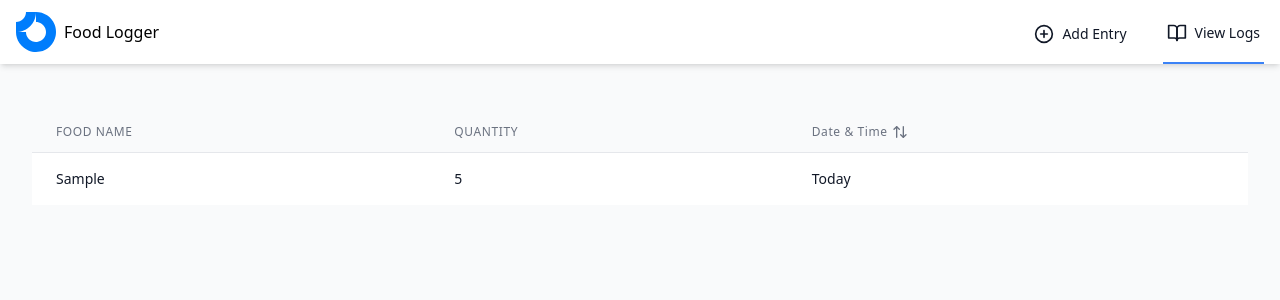
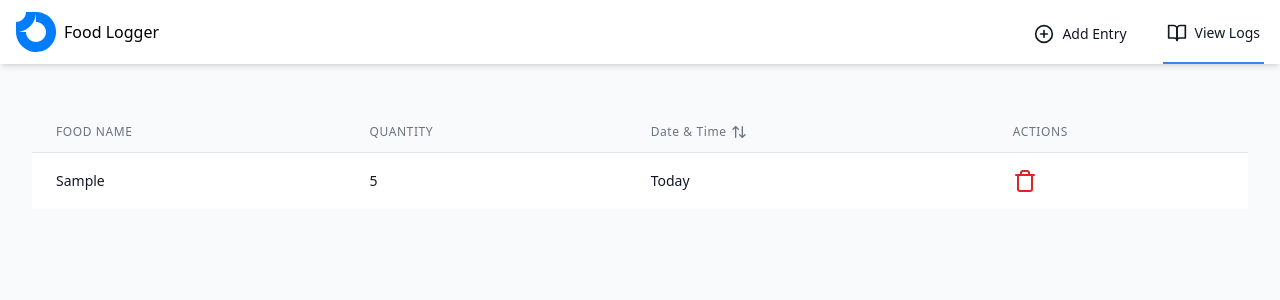
Before and after one commit to mjontop/foodlogger, a React (Vite) app: page / in a window 1280 px wide. Both pictures are taken after typing "Sample", "5" into the empty fields and a click on the button "Add Entry". Shown: the top 300 px of the page. Built offline with nearby package versions, Linux system fonts and the light colour scheme.

Commit message:
Add consequence field to food entries and implement delete functionality

```diff
--- a/src/components/FoodEntryForm.tsx
+++ b/src/components/FoodEntryForm.tsx
@@ -25,11 +25,13 @@ export function FoodEntryForm() {
       return;
     }
 
+
     saveFoodEntry({
       id: crypto.randomUUID(),
       foodName: foodName.trim(),
       quantity: parseFloat(quantity),
       dateTime,
+      consequence:""
     });
 
     if(!isAddingAnoter){
--- a/src/components/FoodLogTable.tsx
+++ b/src/components/FoodLogTable.tsx
@@ -1,4 +1,4 @@
-import React from 'react';
+import React, { useState } from 'react';
 import {
   createColumnHelper,
   flexRender,
@@ -7,8 +7,8 @@ import {
   getSortedRowModel,
 } from '@tanstack/react-table';
 import { FoodEntry } from '../types';
-import { getFoodEntries } from '../utils/storage';
-import { ArrowUpDown } from 'lucide-react';
+import { getFoodEntries, deleteFoodEntry } from '../utils/storage';
+import { ArrowUpDown, TrashIcon } from 'lucide-react';
 import { getReadableDate } from '../utils/date-time';
 
 const columnHelper = createColumnHelper<FoodEntry>();
@@ -36,10 +36,49 @@ const columns = [
     },
     cell: (info) => getReadableDate(info.getValue()),
   }),
+  // columnHelper.accessor('consequence', {
+  //   header: 'Consequence',
+  //   cell: ({ row }) => {
+  //     const [value, setValue] = useState(row.getValue('consequence'));
+
+  //     const handleChange = (e) => {
+  //       setValue(e.target.value);
+  //       // Update the consequence in the data source if needed
+  //       row.original.consequence = e.target.value;
+  //     };
+
+  //     return (
+  //       <input
+  //         type="text"
+  //         value={value}
+  //         onChange={handleChange}
+  //         className="border border-gray-300 rounded px-2 py-1"
+  //       />
+  //     );
+  //   },
+  // }),
+  columnHelper.display({
+    id: 'actions',
+    header: 'Actions',
+    cell: ({ row }) => (
+      <TrashIcon
+        onClick={() => {
+          if (window.confirm('Are you sure you want to delete this entry?')) {
+            console.log(row.original.id)
+            deleteFoodEntry(row.original.id);
+            window.location.reload(); // Reload to reflect changes
+          }
+        }}
+        className="text-red-600 hover:text-red-800 cursor-pointer"
+      >
+        Delete
+      </TrashIcon>
+    ),
+  }),
 ];
 
 export function FoodLogTable() {
-  const [data] = React.useState(getFoodEntries());
+  const [data] = useState(getFoodEntries());
 
   const table = useReactTable({
     data,
--- a/src/types.ts
+++ b/src/types.ts
@@ -3,4 +3,5 @@ export interface FoodEntry {
   foodName: string;
   quantity: number;
   dateTime: string;
+  consequence: string;
 }
--- a/src/utils/storage.ts
+++ b/src/utils/storage.ts
@@ -12,3 +12,10 @@ export const saveFoodEntry = (entry: FoodEntry): void => {
   entries.push(entry);
   localStorage.setItem(STORAGE_KEY, JSON.stringify(entries));
 };
+
+export const deleteFoodEntry = (entryId:string) : void => {
+  const entries = getFoodEntries()
+  const newEntries = entries.filter(e => e.id !==entryId)
+  localStorage.setItem(STORAGE_KEY, JSON.stringify(newEntries))
+
+}
```
